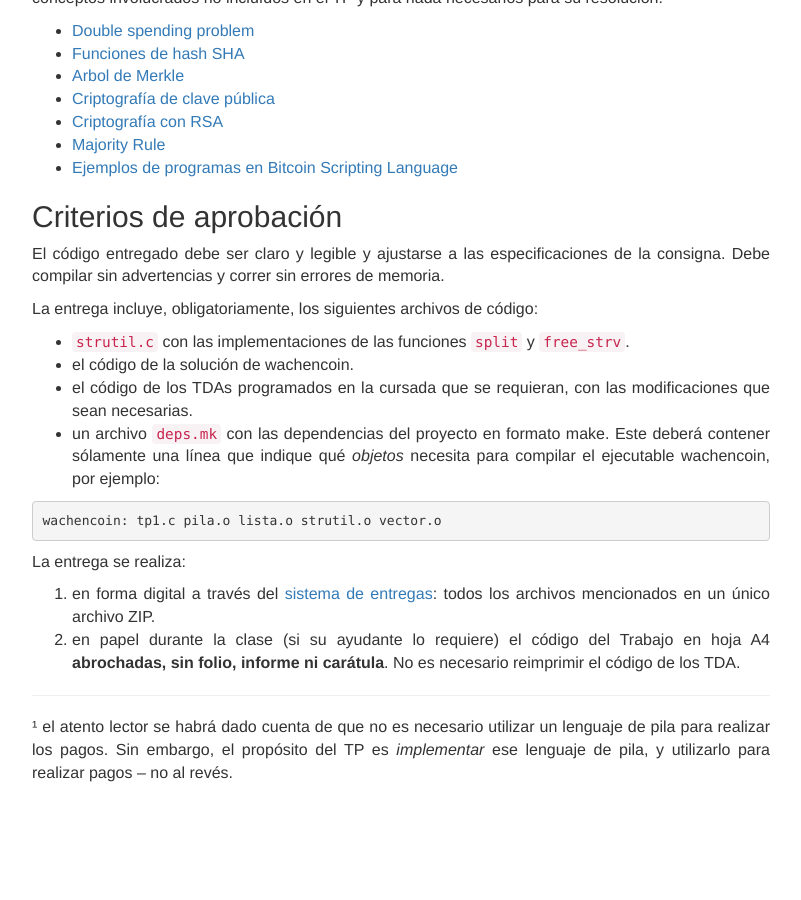
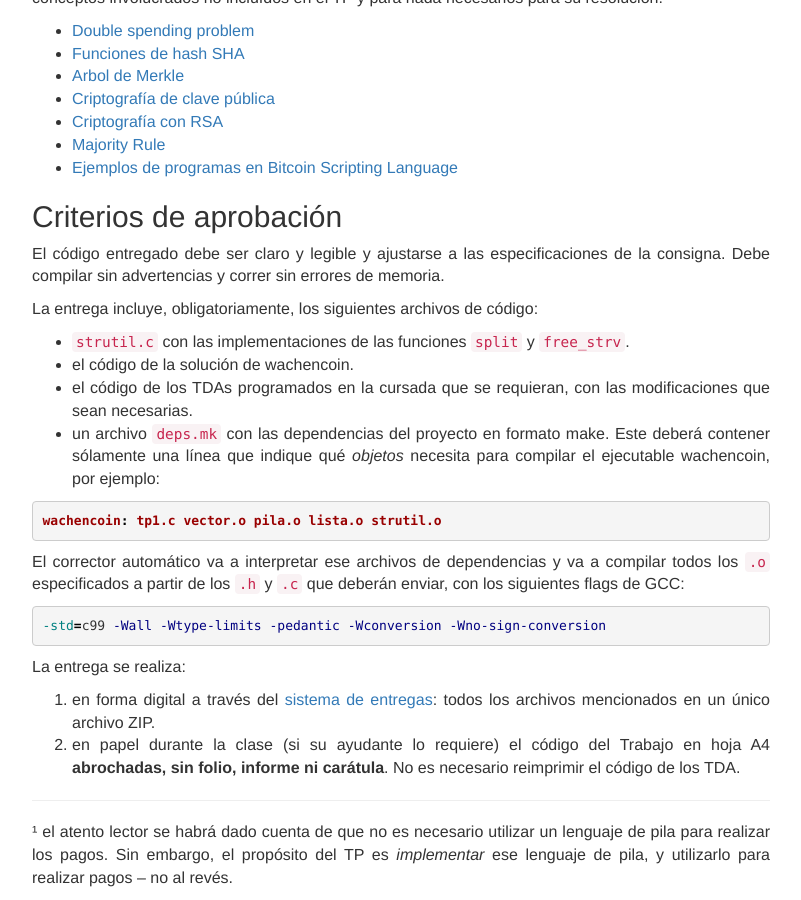
Before and after one commit to algoritmos-rw/algoritmos, a Jekyll site: the page built from static/tps/2017_2/tp1/index.md, in a window 1280 px wide and 900 px high, scrolled down 6842 px. Shown: the whole window, without its empty margins (239-1040 px from the left). Built offline with Jekyll 4.4.1, drawn with Linux system fonts in a browser that asks for light colours; before the commit the page ends 7636 px from its top, so only the background shows below that.

Commit message:
Aclaraciones sobre Makefile y GCC.

````diff
--- a/static/tps/2017_2/tp1/index.md
+++ b/static/tps/2017_2/tp1/index.md
@@ -426,8 +426,16 @@ modificaciones que sean necesarias.
 deberá contener sólamente una línea que indique qué _objetos_ necesita para
 compilar el ejecutable wachencoin, por ejemplo:
 
+``` makefile
+wachencoin: tp1.c vector.o pila.o lista.o strutil.o
 ```
-wachencoin: tp1.c pila.o lista.o strutil.o vector.o
+
+El corrector automático va a interpretar ese archivos de dependencias y va a
+compilar todos los `.o` especificados a partir de los `.h` y `.c` que deberán
+enviar, con los siguientes flags de GCC:
+
+``` makefile
+-std=c99 -Wall -Wtype-limits -pedantic -Wconversion -Wno-sign-conversion
 ```
 
 La entrega se realiza:
````
